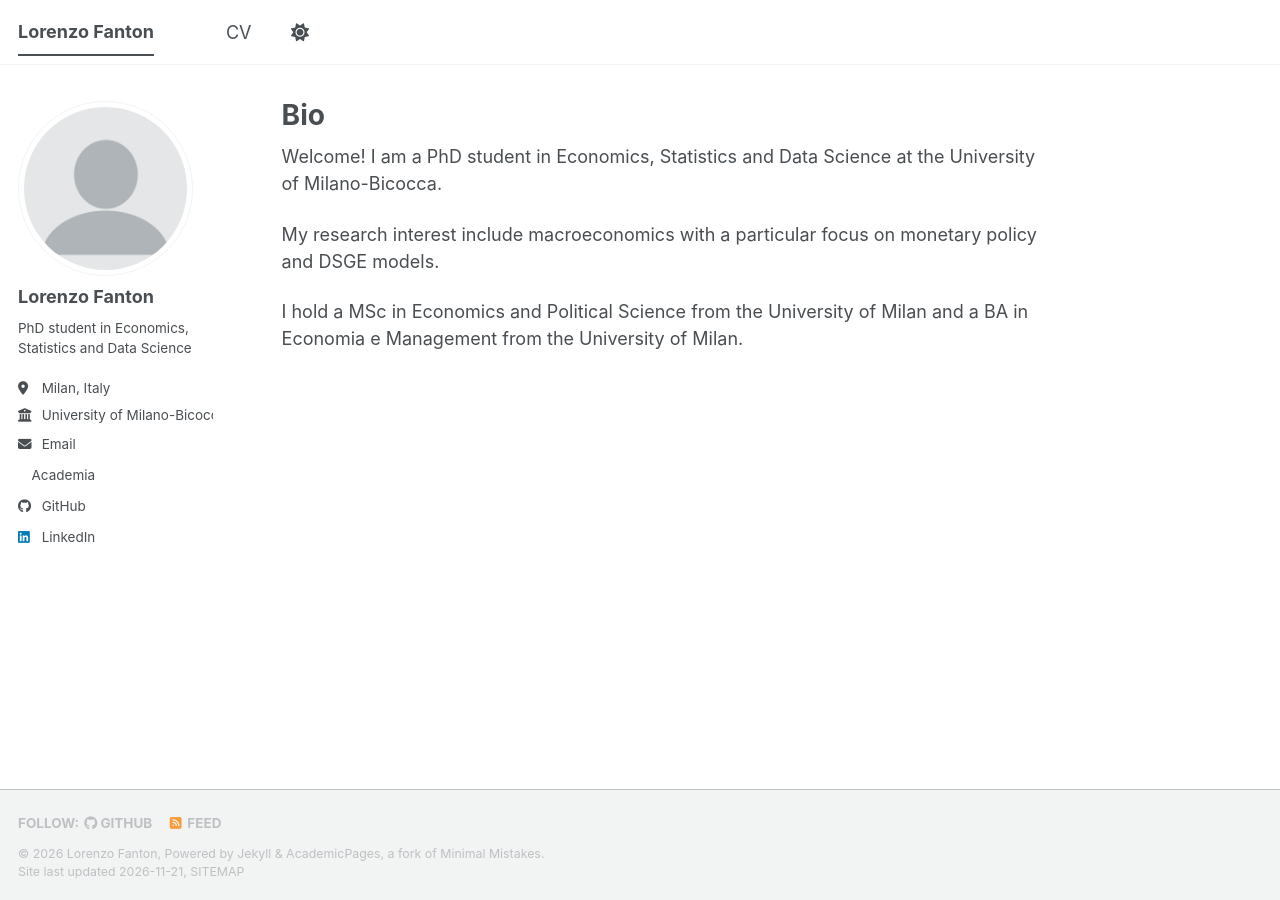
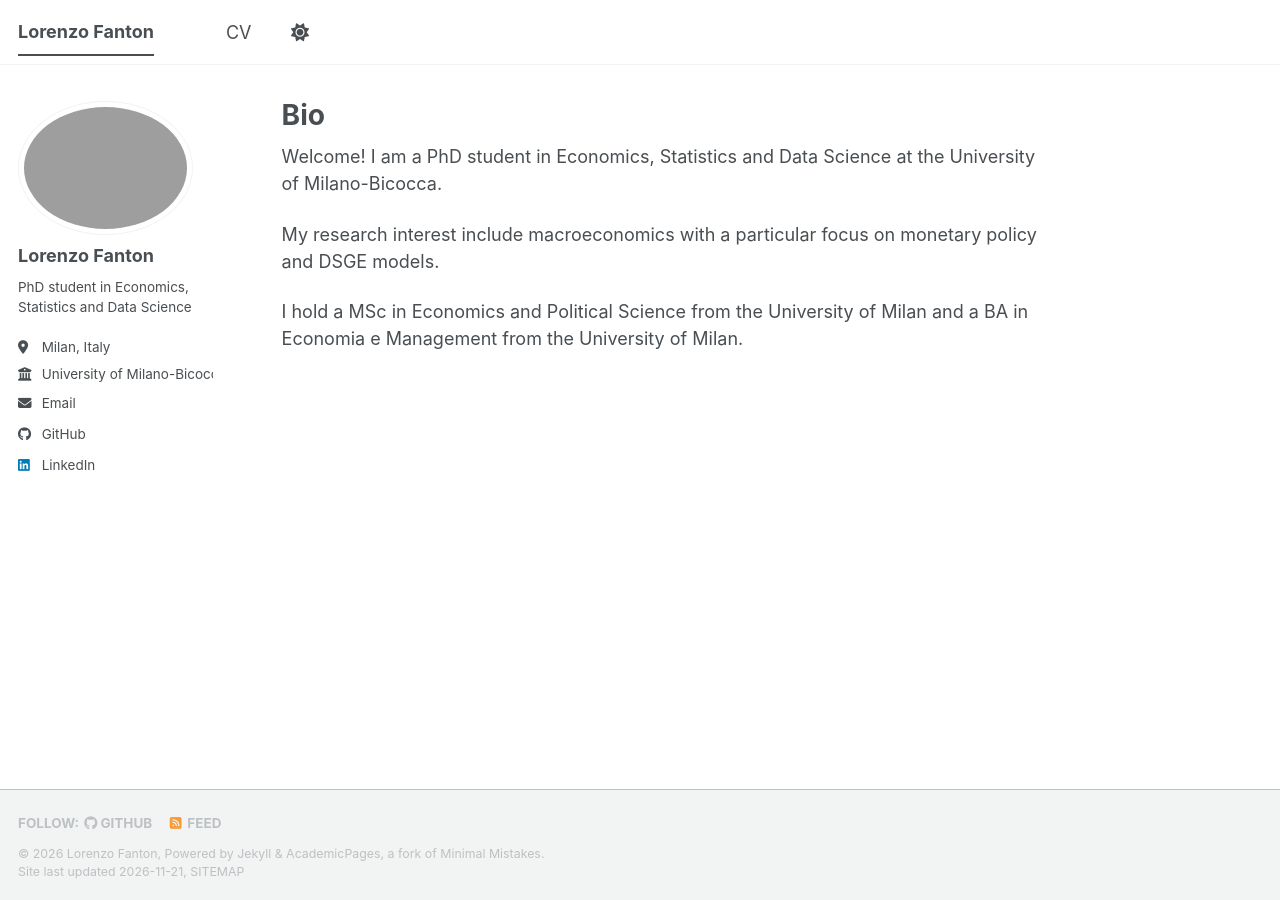
Before and after one commit to lorenzofanton/lorenzofanton.github.io, a Jekyll site: the page built from _pages/about.md, in a window 1280 px wide. Built offline with Jekyll 4.4.1, drawn with Linux system fonts in a browser that asks for light colours; a script bundle is joined from its source files by our own code; a style sheet for code colours, icons or effects is not loaded.

Commit message:
Update author profile fields in _config.yml

```diff
--- a/_config.yml
+++ b/_config.yml
@@ -23,7 +23,6 @@ repository               : "academicpages/academicpages.github.io"
 #               Additional customization can be done by editing /_includes/author-profile.html
 author:
   # Biographic information
-  avatar           : "profile.png"
   name             : "Lorenzo Fanton"
   pronouns         : # example: "she/her"
   bio              : "PhD student in Economics, Statistics and Data Science"
@@ -33,7 +32,7 @@ author:
   email            : "l.fanton@campus.unmimib.it"
 
   # Academic websites
-  academia         : "https://en.unimib.it/lorenzo-fanton"
+  academic website         : "https://en.unimib.it/lorenzo-fanton"
 
   # Repositories and software development
   bitbucket        : # Username - Update with your username on the site
@@ -44,7 +43,7 @@ author:
   stackoverflow    : # User number or user number and name (i.e., use "1" or "1/jeff-atwood")
 
   # Social media
-  linkedin         : "https://www.linkedin.com/in/lorenzo-f-0436923a0/"
+  linkedin         : "lorenzo-f-0436923a0/"
 
 # Site Settings
 teaser                   :  # filename of teaser fallback teaser image placed in /images/ for social media previews
```
